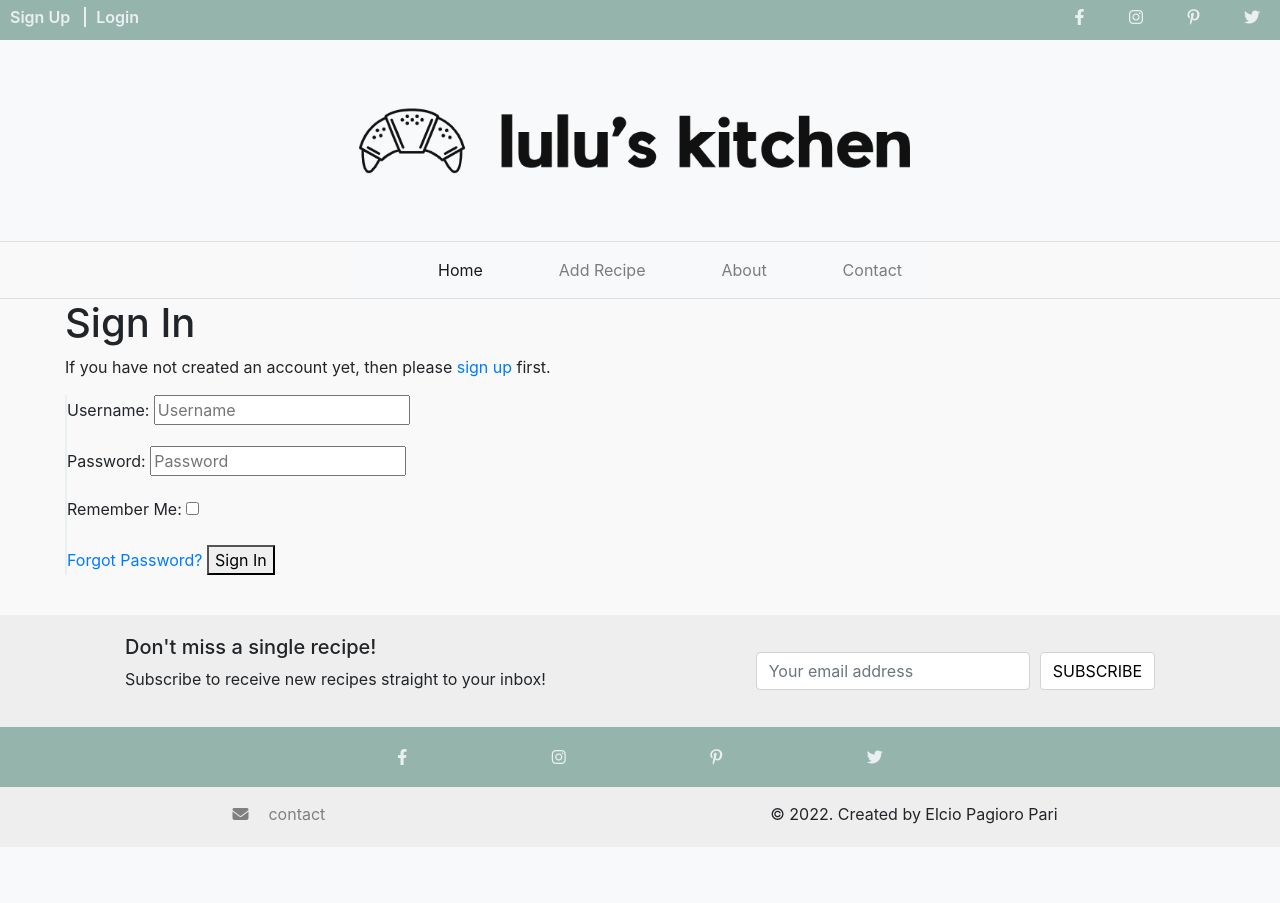
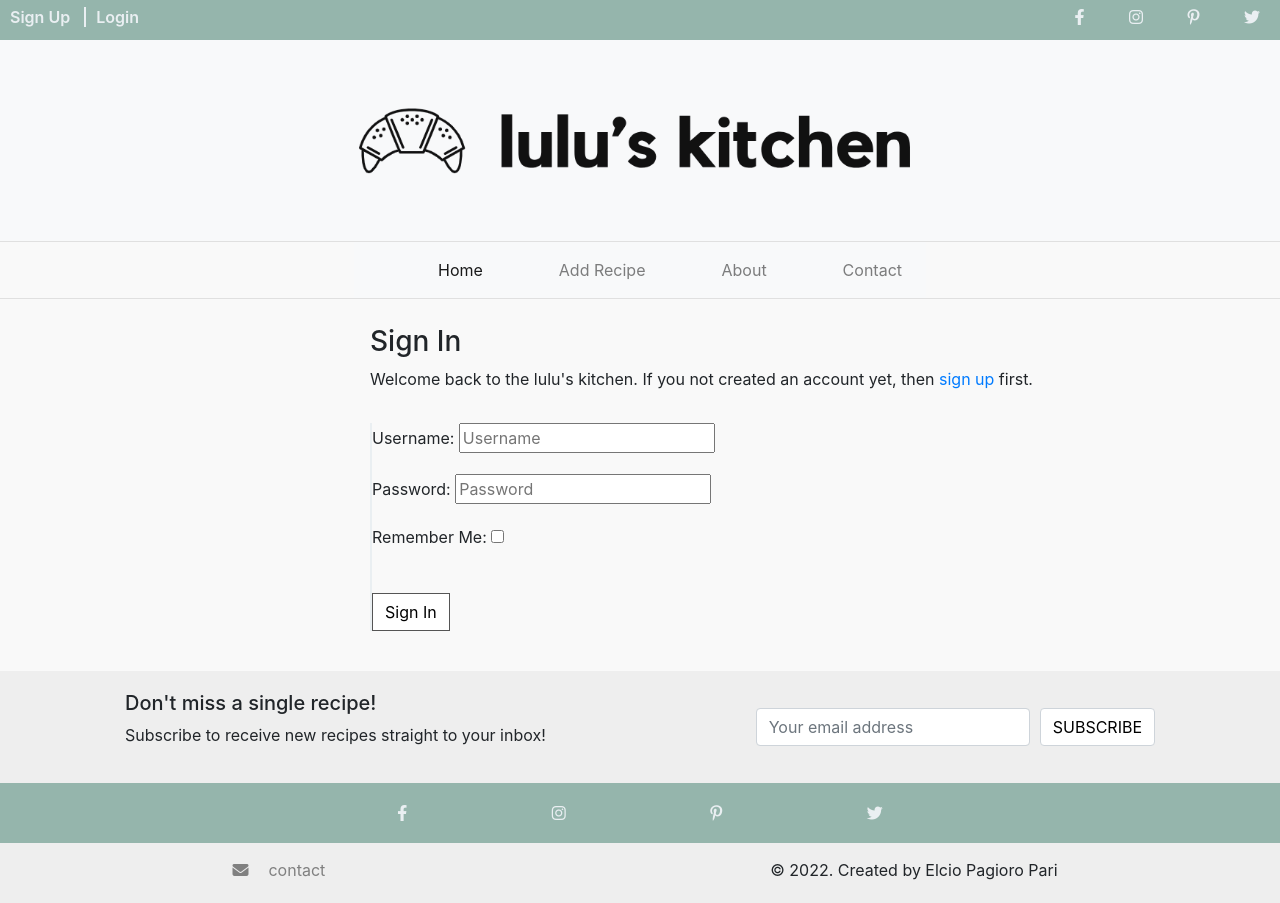
Before and after one commit to Code-Institute-Submissions/pagioro-Project-Milestone-4---Blog_NovResub, a Django app: page /accounts/login/ in a window 1280 px wide. Before the commit the page ends 824 px from the top, so only its background shows below. Run offline with Django 3.2, Linux system fonts and the light colour scheme; some libraries are stand-ins or nearby versions.

Commit message:
Add login, logout and signup and templates with bootstrap

```diff
--- a/templates/account/login.html
+++ b/templates/account/login.html
@@ -7,40 +7,28 @@
 
 {% block content %}
 
-<h1>{% trans "Sign In" %}</h1>
-
-{% get_providers as socialaccount_providers %}
-
-{% if socialaccount_providers %}
-<p>{% blocktrans with site.name as site_name %}Please sign in with one
-of your existing third party accounts. Or, <a href="{{ signup_url }}">sign up</a>
-for a {{ site_name }} account and sign in below:{% endblocktrans %}</p>
-
-<div class="socialaccount_ballot">
-
-  <ul class="socialaccount_providers">
-    {% include "socialaccount/snippets/provider_list.html" with process="login" %}
-  </ul>
-
-  <div class="login-or">{% trans 'or' %}</div>
-
+<div class="container">
+  <div class="row">
+    <div class="col-md-8 mt-3 offset-md-2">
+      <h3>{% trans "Sign In" %}</h3>
+      <p>{% blocktrans %}Welcome back to the lulu's kitchen.
+        If you not created an account yet, then
+      <a href="{{ signup_url }}">sign up</a> first.{% endblocktrans %}</p>
+      </div>
     </div>
 
-{% include "socialaccount/snippets/login_extra.html" %}
-
-{% else %}
-<p>{% blocktrans %}If you have not created an account yet, then please
-<a href="{{ signup_url }}">sign up</a> first.{% endblocktrans %}</p>
-{% endif %}
-
+    <div class="row">
+      <div class="col-md-8 mt-3 offset-md-2">
       <form class="login" method="POST" action="{% url 'account_login' %}">
         {% csrf_token %}
         {{ form.as_p }}
         {% if redirect_field_value %}
         <input type="hidden" name="{{ redirect_field_name }}" value="{{ redirect_field_value }}" />
         {% endif %}
-  <a class="button secondaryAction" href="{% url 'account_reset_password' %}">{% trans "Forgot Password?" %}</a>
-  <button class="primaryAction" type="submit">{% trans "Sign In" %}</button>
+        <button class="btn" type="submit">{% trans "Sign In" %}</button>
       </form>
+    </div>
+  </div>
+</div>
 
 {% endblock %}
```
Also changed, not shown: templates/account/logout.html (+14 -6 lines), templates/account/signup.html (+15 -5 lines). Lines whose indentation alone changed are shown as unchanged.
